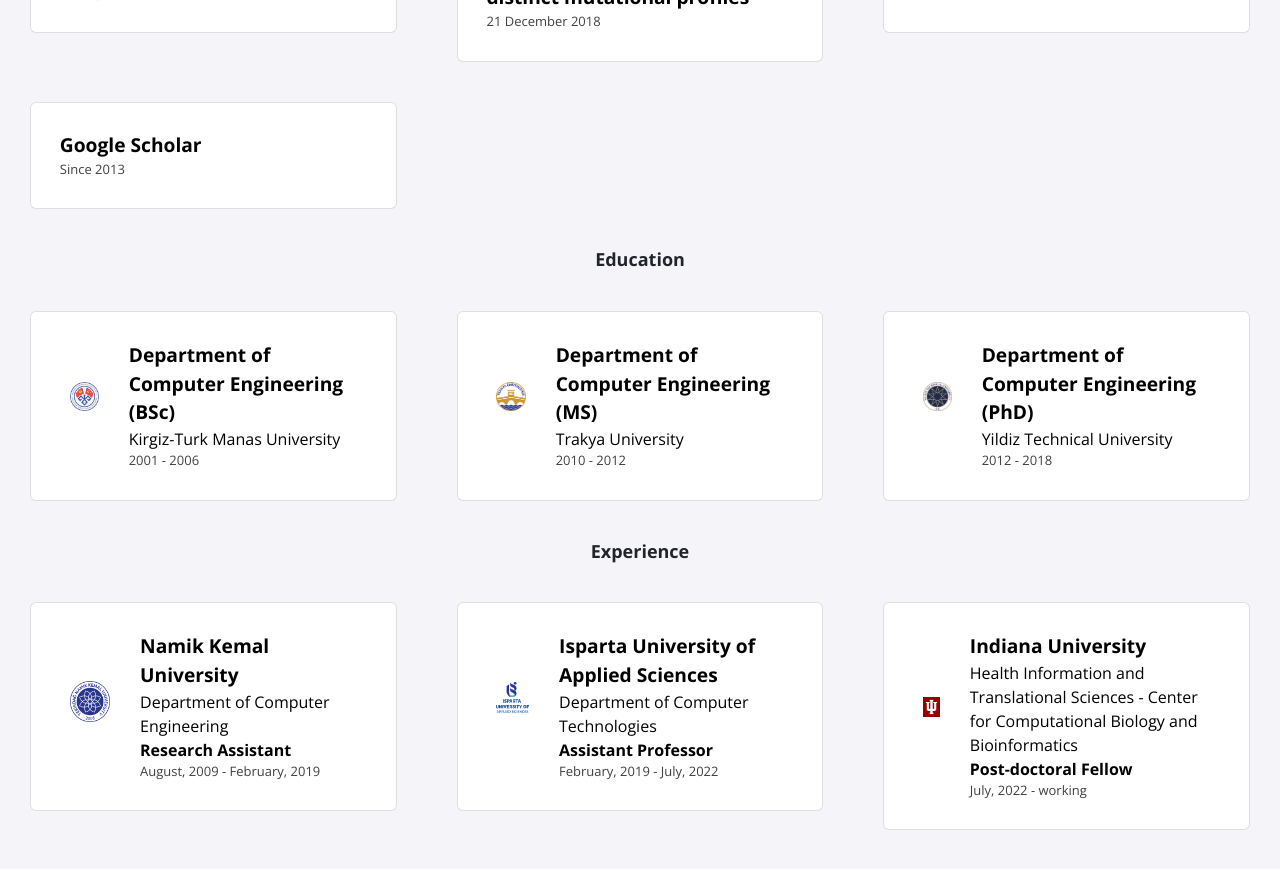
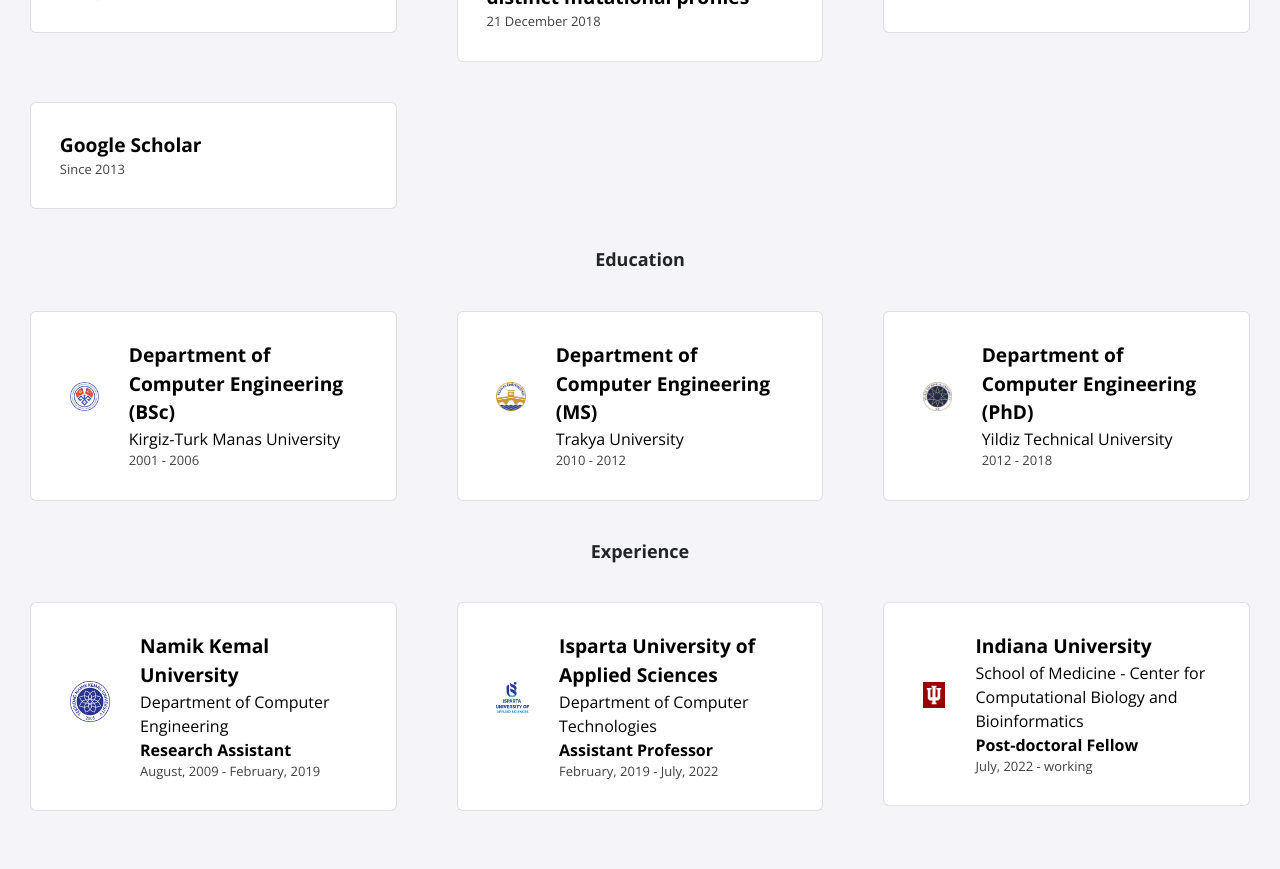
Before and after one commit to cihaterdogan/cihaterdogan.github.io, a Jekyll site: the page built from index.html, in a window 1280 px wide and 900 px high, scrolled down 923 px. Shown: the top 869 px of the window. Built offline with Jekyll 4.4.1, drawn with Linux system fonts in a browser that asks for light colours; nearby versions of some CDN libraries.

Commit message:
Update experience.html
Content updated

```diff
--- a/_data/experience.yml
+++ b/_data/experience.yml
@@ -12,7 +12,7 @@
   logo: isparta.png
   link: https://www.isparta.edu.tr/
 
-- department: Health Information and Translational Sciences - Center for Computational Biology and Bioinformatics
+- department: School of Medicine - Center for Computational Biology and Bioinformatics
   university: Indiana University
   title: Post-doctoral Fellow
   dates: July, 2022 - working
```
